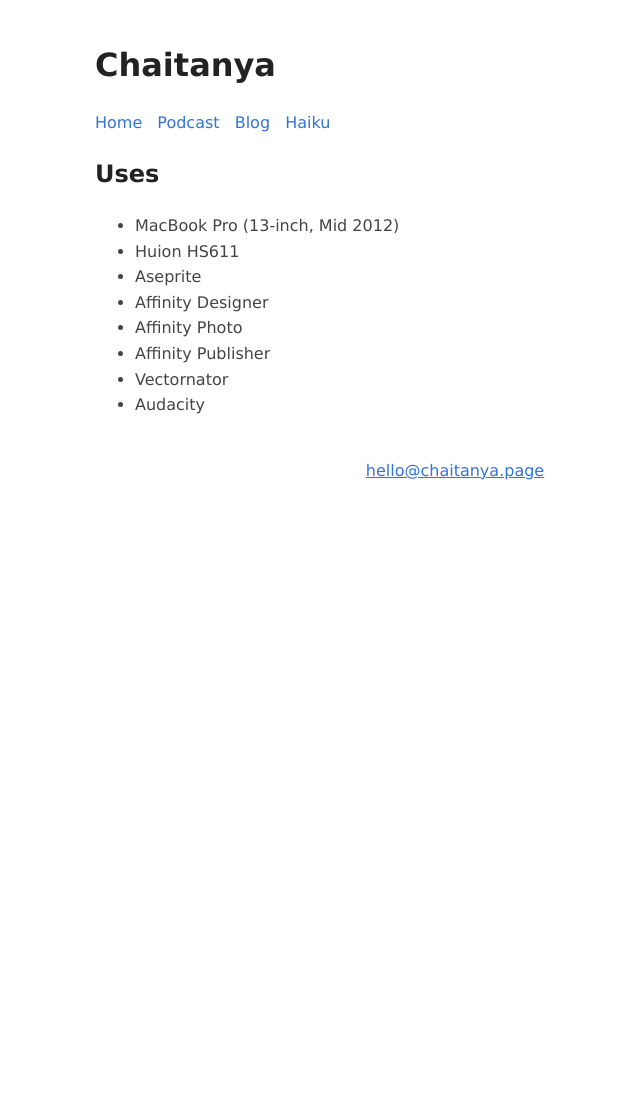
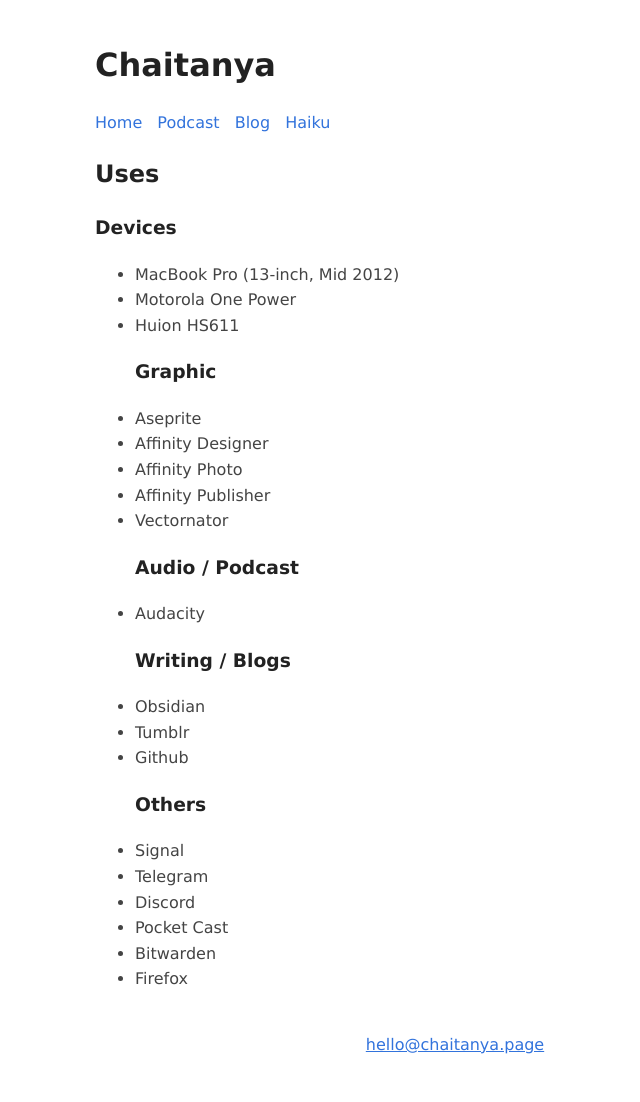
Before and after one commit to chtny/chtny.github.io, a Jekyll site: the page built from uses.md, in a window 1280 px wide. Shown: the whole page, without its empty margins (185-825 px from the left). Built offline with Jekyll 4.4.1, drawn with Linux system fonts in a browser that asks for light colours; before the commit the page ends 900 px from its top, so only the background shows below that.

Commit message:
Update uses.md

```diff
--- a/uses.md
+++ b/uses.md
@@ -3,11 +3,26 @@
 title: Uses
 permalink: /uses
 ---
+### Devices
 - MacBook Pro (13-inch, Mid 2012)
+- Motorola One Power
 - Huion HS611
+### Graphic
 - Aseprite
 - Affinity Designer
 - Affinity Photo
 - Affinity Publisher
 - Vectornator
+### Audio / Podcast
 - Audacity
+### Writing / Blogs
+- Obsidian
+- Tumblr
+- Github
+### Others
+- Signal
+- Telegram
+- Discord
+- Pocket Cast
+- Bitwarden
+- Firefox
```
